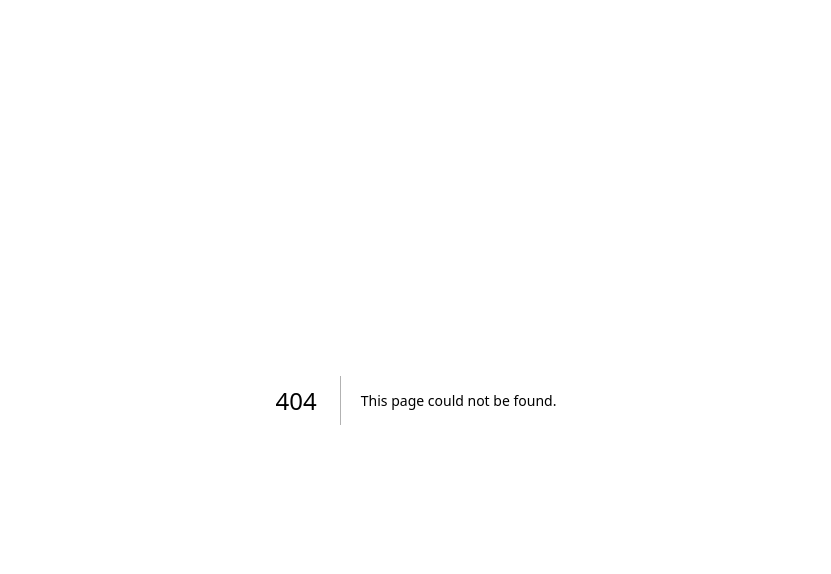
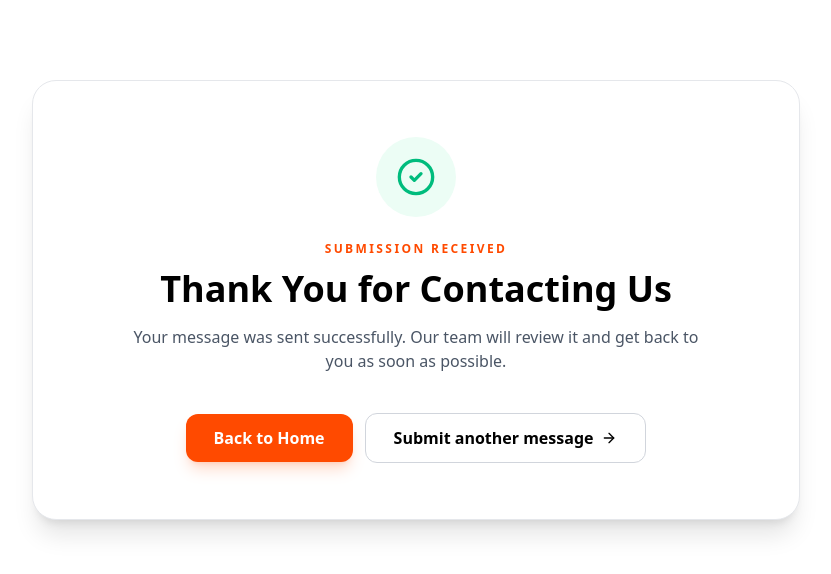
Before and after one commit to atirriaz29597-del/brendat-1, a Next.js app: page /thank-you in a window 1280 px wide. Before the commit this address had no page. Shown: the top 574 px of the page, without its empty margins (224-1055 px from the left). Built offline with nearby package versions, Linux system fonts and the light colour scheme.

Commit message:
Redirect contact form submissions to thank-you page

```diff
--- a/app/business-formation/page.tsx
+++ b/app/business-formation/page.tsx
@@ -726,7 +726,13 @@ export default function BusinessFormationPage() {
             </div>
             <div className="bg-white rounded-3xl shadow-xl border border-gray-300 p-8 md:p-10">
               <h3 className="text-xl font-bold text-gray-900 mb-6">Send us a message</h3>
-              <form className="space-y-5" onSubmit={(e) => e.preventDefault()}>
+              <form
+                className="space-y-5"
+                onSubmit={(e) => {
+                  e.preventDefault();
+                  router.push("/thank-you");
+                }}
+              >
                 <div className="grid sm:grid-cols-2 gap-5">
                   <div>
                     <label className="block text-sm font-semibold text-gray-700 mb-1.5">First Name</label>
--- a/app/contact/page.tsx
+++ b/app/contact/page.tsx
@@ -1,10 +1,9 @@
 "use client";
 
 import { useState } from "react";
-import Link from "next/link";
+import { useRouter } from "next/navigation";
 import Header from "@/app/components/Header";
 import {
-  ArrowLeft,
   Mail,
   Phone,
   MapPin,
@@ -15,6 +14,7 @@ import {
 } from "lucide-react";
 
 export default function ContactPage() {
+  const router = useRouter();
   const [form, setForm] = useState({
     name: "",
     email: "",
@@ -22,7 +22,6 @@ export default function ContactPage() {
     subject: "",
     message: "",
   });
-  const [submitted, setSubmitted] = useState(false);
   const [sending, setSending] = useState(false);
   const [error, setError] = useState<string | null>(null);
 
@@ -44,7 +43,7 @@ export default function ContactPage() {
       const data = await res.json();
 
       if (data.ok) {
-        setSubmitted(true);
+        router.push("/thank-you");
       } else {
         setError(data.message || "Failed to send message. Please try again.");
       }
@@ -151,7 +150,6 @@ export default function ContactPage() {
 
             {/* Right — Contact Form */}
             <div className="lg:col-span-3">
-              {!submitted ? (
               <div className="bg-white rounded-3xl border border-gray-200 shadow-xl p-8 md:p-10">
                 <h2 className="text-2xl font-black text-primary mb-2">Send Us a Message</h2>
                 <p className="text-gray-500 text-sm mb-8">
@@ -265,27 +263,6 @@ export default function ContactPage() {
                   </p>
                 </form>
               </div>
-              ) : (
-                /* Success state */
-                <div className="bg-white rounded-3xl border border-gray-200 shadow-xl p-10 md:p-14 text-center">
-                  <div className="w-20 h-20 bg-emerald-50 rounded-full flex items-center justify-center mx-auto mb-6">
-                    <CheckCircle2 className="w-10 h-10 text-emerald-500" />
-                  </div>
-                  <h2 className="text-3xl font-black text-primary mb-3">Message Sent!</h2>
-                  <p className="text-gray-500 mb-2 max-w-md mx-auto">
-                    Thank you for reaching out, <strong>{form.name}</strong>. Our team will review your message and get back to you within one business day.
-                  </p>
-                  <p className="text-gray-400 text-sm mb-8">
-                    A confirmation has been sent to <strong>{form.email}</strong>.
-                  </p>
-                  <Link
-                    href="/"
-                    className="inline-flex items-center gap-2 bg-accent hover:bg-accent-dark text-white font-bold px-8 py-3.5 rounded-xl shadow-lg shadow-accent/20 transition-all"
-                  >
-                    <ArrowLeft className="w-4 h-4" /> Back to Home
-                  </Link>
-                </div>
-              )}
             </div>
           </div>
         </div>
--- a/app/corporation-c-corp-s-corp/page.tsx
+++ b/app/corporation-c-corp-s-corp/page.tsx
@@ -697,7 +697,13 @@ export default function CorporationPage() {
             </div>
             <div className="bg-white rounded-3xl shadow-xl border border-gray-300 p-8 md:p-10">
               <h3 className="text-xl font-bold text-gray-900 mb-6">Send us a message</h3>
-              <form className="space-y-5" onSubmit={(e) => e.preventDefault()}>
+              <form
+                className="space-y-5"
+                onSubmit={(e) => {
+                  e.preventDefault();
+                  router.push("/thank-you");
+                }}
+              >
                 <div className="grid sm:grid-cols-2 gap-5">
                   <div>
                     <label className="block text-sm font-semibold text-gray-700 mb-1.5">First Name</label>
--- a/app/limited-liability-company-llc/page.tsx
+++ b/app/limited-liability-company-llc/page.tsx
@@ -711,7 +711,13 @@ export default function LLCPage() {
             {/* Right — form */}
             <div className="bg-white rounded-3xl shadow-xl border border-gray-300 p-8 md:p-10">
               <h3 className="text-xl font-bold text-gray-900 mb-6">Send us a message</h3>
-              <form className="space-y-5" onSubmit={(e) => e.preventDefault()}>
+              <form
+                className="space-y-5"
+                onSubmit={(e) => {
+                  e.preventDefault();
+                  router.push("/thank-you");
+                }}
+              >
                 <div className="grid sm:grid-cols-2 gap-5">
                   <div>
                     <label className="block text-sm font-semibold text-gray-700 mb-1.5">First Name</label>
--- /dev/null
+++ b/app/thank-you/page.tsx
@@ -0,0 +1,35 @@
+import Link from "next/link";
+import { CheckCircle2, ArrowRight } from "lucide-react";
+
+export default function ThankYouPage() {
+  return (
+    <main className="min-h-screen bg-white px-4 py-20">
+      <section className="mx-auto w-full max-w-3xl rounded-3xl border border-gray-200 bg-white p-10 text-center shadow-xl sm:p-14">
+        <div className="mx-auto mb-6 flex h-20 w-20 items-center justify-center rounded-full bg-emerald-50">
+          <CheckCircle2 className="h-10 w-10 text-emerald-500" />
+        </div>
+
+        <p className="mb-3 text-xs font-black uppercase tracking-[0.2em] text-accent">Submission Received</p>
+        <h1 className="mb-4 text-3xl font-black text-primary sm:text-4xl">Thank You for Contacting Us</h1>
+        <p className="mx-auto mb-10 max-w-xl text-base text-gray-600">
+          Your message was sent successfully. Our team will review it and get back to you as soon as possible.
+        </p>
+
+        <div className="flex flex-col items-center justify-center gap-3 sm:flex-row">
+          <Link
+            href="/"
+            className="inline-flex items-center justify-center rounded-xl bg-accent px-7 py-3 font-bold text-white shadow-lg shadow-accent/20 transition-all hover:bg-accent-dark"
+          >
+            Back to Home
+          </Link>
+          <Link
+            href="/contact"
+            className="inline-flex items-center justify-center gap-2 rounded-xl border border-gray-300 px-7 py-3 font-semibold text-primary transition-all hover:bg-gray-50"
+          >
+            Submit another message <ArrowRight className="h-4 w-4" />
+          </Link>
+        </div>
+      </section>
+    </main>
+  );
+}
```
Lines whose indentation alone changed are shown as unchanged.
